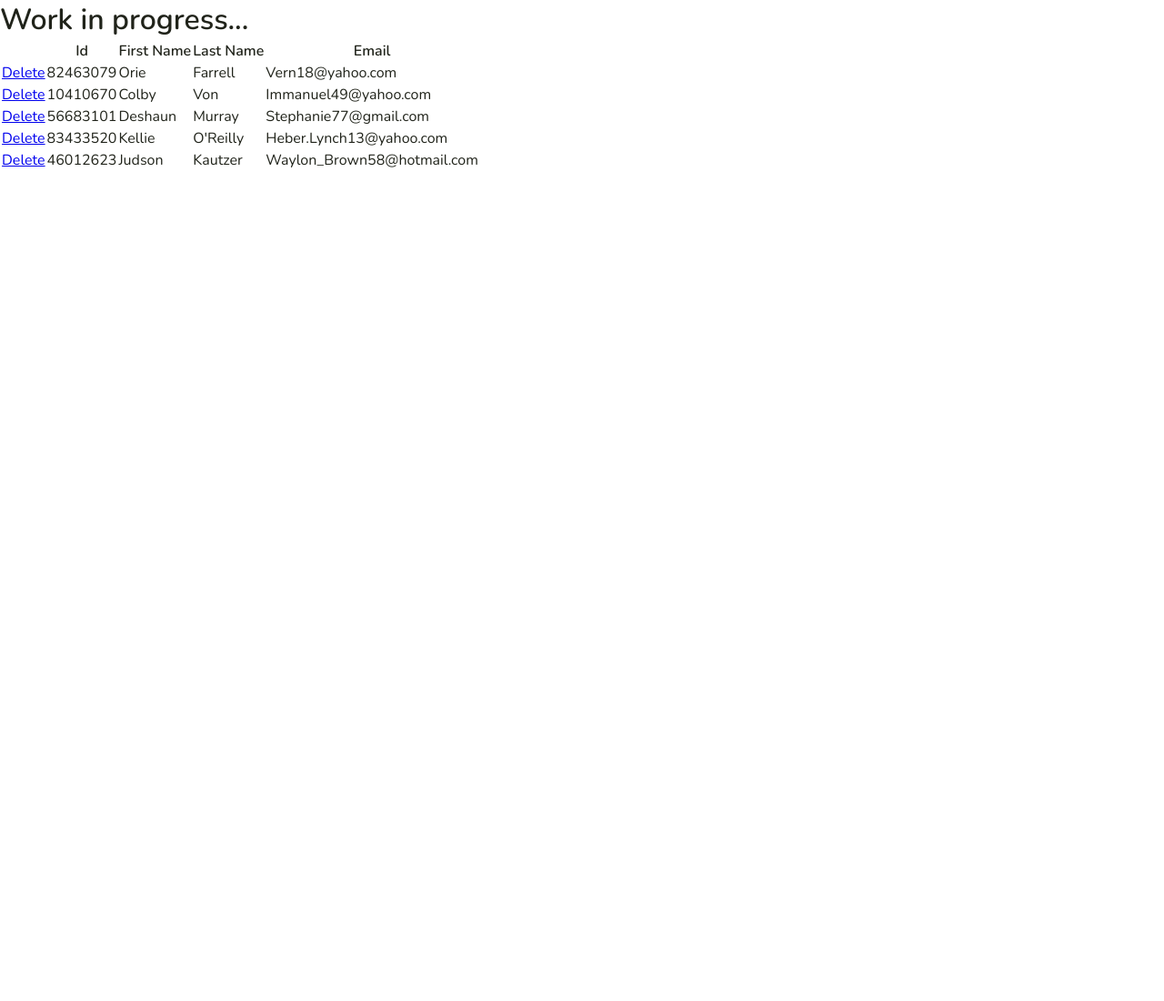
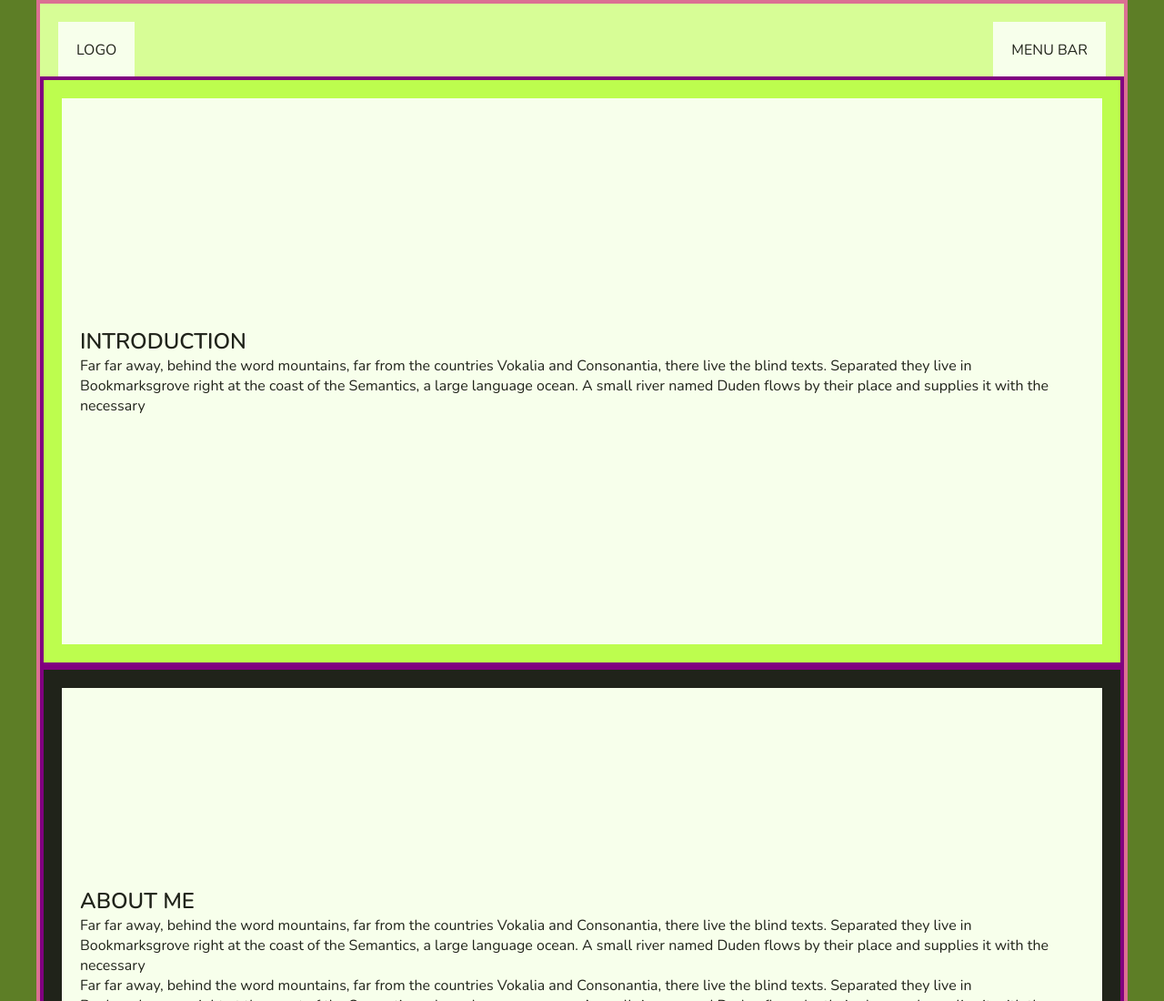
Before and after one commit to ewaldvveen/portfolio, a website built with webpack: page src/index.html in a window 1280 px wide. Shown: the top 1100 px of the page at 91% size. Before the commit the page ends 800 px from the top, so only its background shows below. Built offline with nearby package versions, Linux system fonts and the light colour scheme; data requests are answered from the project's data file.

Commit message:
Start creating a site structure using CSS Grid

```diff
--- a/src/api/db.json
+++ b/src/api/db.json
@@ -1 +1 @@
-{"users":[{"id":82463079,"firstName":"Orie","lastName":"Farrell","email":"Vern18@yahoo.com"},{"id":10410670,"firstName":"Colby","lastName":"Von","email":"Immanuel49@yahoo.com"},{"id":56683101,"firstName":"Deshaun","lastName":"Murray","email":"Stephanie77@gmail.com"},{"id":83433520,"firstName":"Kellie","lastName":"O'Reilly","email":"Heber.Lynch13@yahoo.com"},{"id":46012623,"firstName":"Judson","lastName":"Kautzer","email":"Waylon_Brown58@hotmail.com"}]}
+{"users":[{"id":81314052,"firstName":"Ebba","lastName":"Larkin","email":"Bartholome.Bartoletti55@gmail.com"},{"id":36426369,"firstName":"Dejon","lastName":"Hickle","email":"Karlie_Conroy26@yahoo.com"},{"id":54687169,"firstName":"Rozella","lastName":"Quigley","email":"Thad18@hotmail.com"},{"id":10613388,"firstName":"Hazel","lastName":"Dibbert","email":"Frieda.Jaskolski64@yahoo.com"},{"id":238147,"firstName":"Juston","lastName":"Hermiston","email":"Icie_Friesen39@gmail.com"}]}
--- a/src/index.html
+++ b/src/index.html
@@ -8,22 +8,41 @@
     <link rel="preconnect" href="https://fonts.googleapis.com">
     <link rel="preconnect" href="https://fonts.gstatic.com" crossorigin>
     <link href="https://fonts.googleapis.com/css2?family=Nunito:wght@400;600&family=Oxanium:wght@400;600&display=swap" rel="stylesheet">
-    <link rel="apple-touch-icon" sizes="180x180" href="/apple-touch-icon.png">
-    <link rel="icon" type="image/png" sizes="32x32" href="/favicon-32x32.png">
-    <link rel="icon" type="image/png" sizes="16x16" href="/favicon-16x16.png">
-    <link rel="manifest" href="/site.webmanifest">
+    <link rel="apple-touch-icon" sizes="180x180" href="assets/apple-touch-icon.png">
+    <link rel="icon" type="image/png" sizes="32x32" href="assets/favicon-32x32.png">
+    <link rel="icon" type="image/png" sizes="16x16" href="assets/favicon-16x16.png">
+    <link rel="manifest" href="assets/site.webmanifest">
   </head>
   <body>
-    <h1>Work in progress...</h1>
-    <table>
-      <thead>
-        <th>&nbsp;</th>
-        <th>Id</th>
-        <th>First Name</th>
-        <th>Last Name</th>
-        <th>Email</th>
-      </thead>
-      <tbody id="users"></tbody>
-    </table>
+    <div class="container">
+      <header class="header">
+        <div class="header__logo placeholder">LOGO</div>
+        <div class="header__menu placeholder">MENU BAR</div>
+      </header>
+      <main class="main">
+        <section class="section intro">
+          <div class="section__wrapper placeholder">
+            <h2>INTRODUCTION</h2>
+            <p>Far far away, behind the word mountains, far from the countries Vokalia and Consonantia, there live the blind texts. Separated they live in Bookmarksgrove right at the coast of the Semantics, a large language ocean. A small river named Duden flows by their place and supplies it with the necessary</p>
+          </div>
+        </section>
+        <section class="section about">
+          <div class="section__wrapper placeholder">
+            <h2>ABOUT ME</h2>
+            <p>Far far away, behind the word mountains, far from the countries Vokalia and Consonantia, there live the blind texts. Separated they live in Bookmarksgrove right at the coast of the Semantics, a large language ocean. A small river named Duden flows by their place and supplies it with the necessary</p>
+            <p>Far far away, behind the word mountains, far from the countries Vokalia and Consonantia, there live the blind texts. Separated they live in Bookmarksgrove right at the coast of the Semantics, a large language ocean. A small river named Duden flows by their place and supplies it with the necessary</p>
+          </div>
+        </section>
+        <section class="section show">
+          SHOWCASES
+        </section>
+        <aside class="section cta">
+          GET IN TOUCH
+        </aside>
+      </main>
+      <footer class="footer">
+        FOOTER
+      </footer>
+    </div>
   </body>
 </html>
--- a/src/index.js
+++ b/src/index.js
@@ -1,37 +1,37 @@
 // Dummy code to check if everything is working from the start.
 import './index.scss';
-import { deleteUser, getUsers } from './api/userApi';
+//import { deleteUser, getUsers } from './api/userApi';
 
 
 // Populate a table of users via API call
-getUsers().then((result) => {
-  let usersBody = '';
+// getUsers().then((result) => {
+//   let usersBody = '';
 
-  result.forEach((user) => {
-    usersBody += `<tr>
-      <td><a href="#" data-id="${user.id}" class="deleteUser">Delete</a></td>
-      <td>${user.id}</td>
-      <td>${user.firstName}</td>
-      <td>${user.lastName}</td>
-      <td>${user.email}</td>
-      </tr>`;
-  });
+//   result.forEach((user) => {
+//     usersBody += `<tr>
+//       <td><a href="#" data-id="${user.id}" class="deleteUser">Delete</a></td>
+//       <td>${user.id}</td>
+//       <td>${user.firstName}</td>
+//       <td>${user.lastName}</td>
+//       <td>${user.email}</td>
+//       </tr>`;
+//   });
 
-  global.document.getElementById('users').innerHTML = usersBody;
+//   global.document.getElementById('users').innerHTML = usersBody;
 
-  const deleteLinks = global.document.getElementsByClassName('deleteUser');
+//   const deleteLinks = global.document.getElementsByClassName('deleteUser');
 
-  // Must use 'Array.from' to create a real array from a DOM-collection.
-  // 'getElementsByClassName' only creates an 'array like' object.
-  Array.from(deleteLinks, link => {
-    link.onclick = function(event) {
-      const element = event.target;
-      event.preventDefault();
+//   // Must use 'Array.from' to create a real array from a DOM-collection.
+//   // 'getElementsByClassName' only creates an 'array like' object.
+//   Array.from(deleteLinks, link => {
+//     link.onclick = function(event) {
+//       const element = event.target;
+//       event.preventDefault();
 
-      deleteUser(element.attributes['data-id'].value);
+//       deleteUser(element.attributes['data-id'].value);
 
-      const row = element.parentNode.parentNode;
-      row.parentNode.removeChild(row);
-    }
-  });
-});
+//       const row = element.parentNode.parentNode;
+//       row.parentNode.removeChild(row);
+//     }
+//   });
+// });
--- /dev/null
+++ b/src/sass/layout/_grid.scss
@@ -0,0 +1,23 @@
+.container {
+  max-width: 1200px;
+  display: grid;
+  grid-template-rows: 10vh;
+  margin: 0 auto;
+
+  // temp styles to get the grid system right
+  border: 4px solid palevioletred;
+}
+
+.section {
+  display: grid;
+  grid-auto-rows: 80vh;
+
+  // temp styles to get the grid system right
+  border: 4px solid purple;
+
+  &__wrapper {
+    display: grid;
+    grid-auto-rows: max-content;
+    align-content: center;
+  }
+}
--- /dev/null
+++ b/src/sass/layout/_header.scss
@@ -0,0 +1,6 @@
+.header {
+  display: grid;
+  grid-template-columns: repeat(2, auto);
+  justify-content: space-between;
+  place-items: center center;
+}
--- a/src/sass/main.scss
+++ b/src/sass/main.scss
@@ -1,2 +1,7 @@
 @import 'base/reset';
 @import 'base/typography';
+
+@import 'layout/grid';
+@import 'layout/header';
+
+@import 'themes/default';
--- /dev/null
+++ b/src/sass/themes/_default.scss
@@ -0,0 +1,48 @@
+@import './../abstracts/variables';
+
+body {
+  background-color: $green-dark;
+}
+
+.container {
+  background-color: $green-dark;
+  color: $text-light;
+}
+
+// temp styles to get the grid system right
+.header {
+  background-color: $green-light;
+  color: $text-dark;
+}
+
+.intro {
+  background-color: $green-emphasized;
+  color: $text-dark;
+}
+
+.about {
+  background-color: $text-dark;
+  color: $text-light;
+}
+
+.show {
+  background-color: $text-alternative;
+  color: $text-dark;
+}
+
+.cta {
+  background-color: $text-light;
+  color: $text-dark;
+}
+
+.footer {
+  background-color: $green-light;
+  color: $text-dark;
+}
+
+.placeholder {
+  padding: 2rem;
+  margin: 2rem;
+  background-color: $text-light;
+  color: $text-dark;
+}
```
Also changed, not shown: src/assets/android-chrome-192x192.png (renamed from android-chrome-192x192.png), src/assets/android-chrome-512x512.png (renamed from android-chrome-512x512.png), src/assets/apple-touch-icon.png (renamed from apple-touch-icon.png), src/assets/favicon-16x16.png (renamed from favicon-16x16.png), src/assets/favicon-32x32.png (renamed from favicon-32x32.png), src/assets/favicon.ico (renamed from favicon.ico), src/assets/site.webmanifest (renamed from site.webmanifest).
